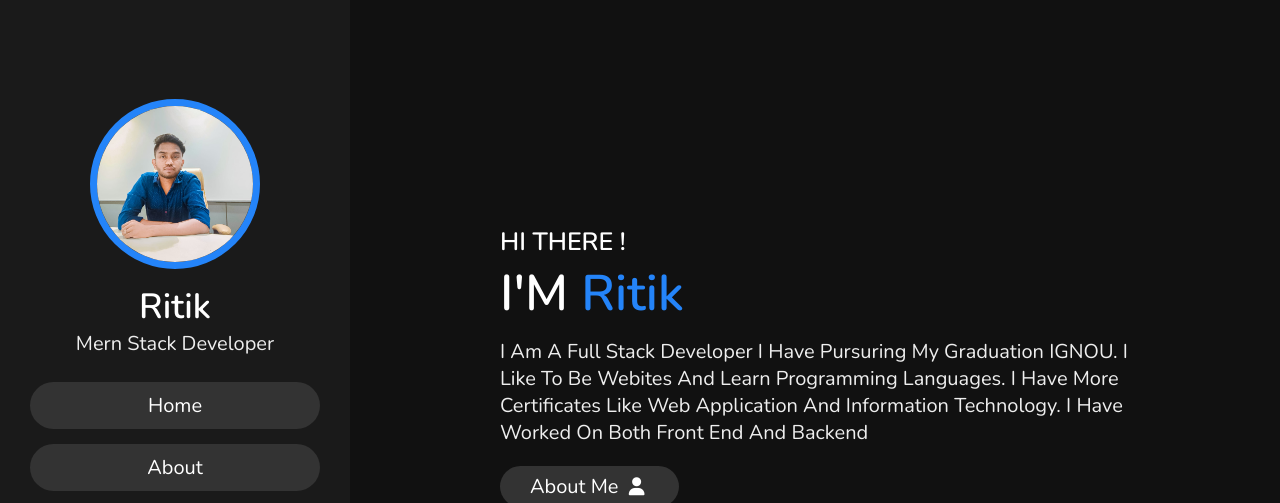
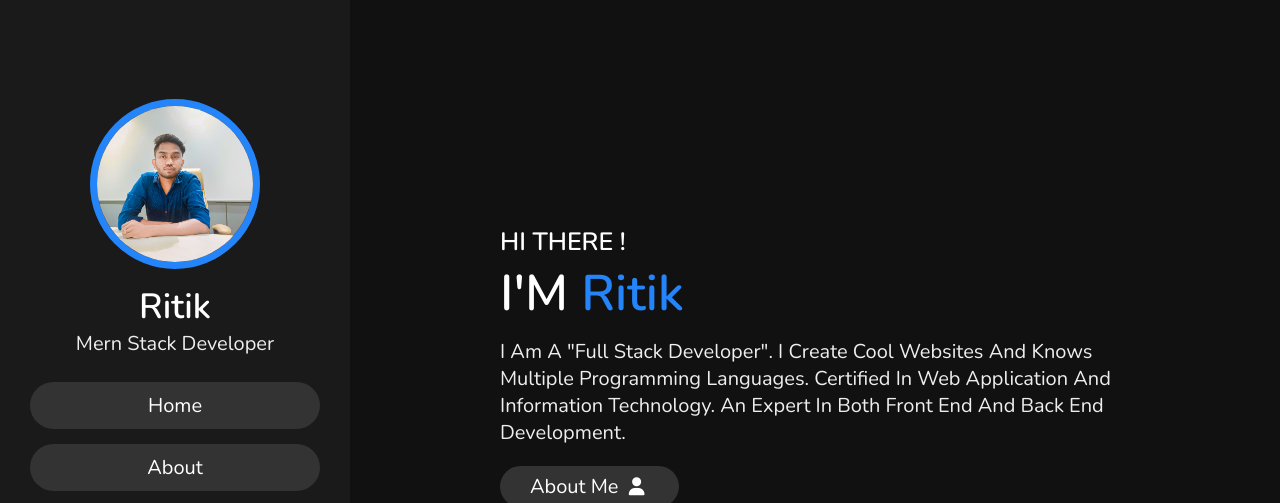
Before and after one commit to RitikWeb22/MyPortfolio, a plain HTML site: page index.html in a window 1280 px wide. Shown: the top 503 px of the page. Drawn offline with nearby package versions, Linux system fonts and the light colour scheme.

Commit message:
Update index.html

```diff
--- a/index.html
+++ b/index.html
@@ -50,11 +50,7 @@
 
         <h3>HI THERE !</h3>
         <h1>I'M <span>Ritik</span></h1>
-        <p>I am a full stack developer I have Pursuring my Graduation IGNOU. I
-            like to be webites and learn programming languages.
-
-            I have more certificates like web application and information technology. I have worked on both front end
-            and backend
+        <p>I am a "Full Stack Developer". I create cool websites and knows multiple programming languages. Certified in web application and information technology. An expert in both Front End and Back End Development.
         </p>
         <a href="#about"><button class="btn">about me <i class="fas fa-user"></i></button></a>
         <div class="social">
```
